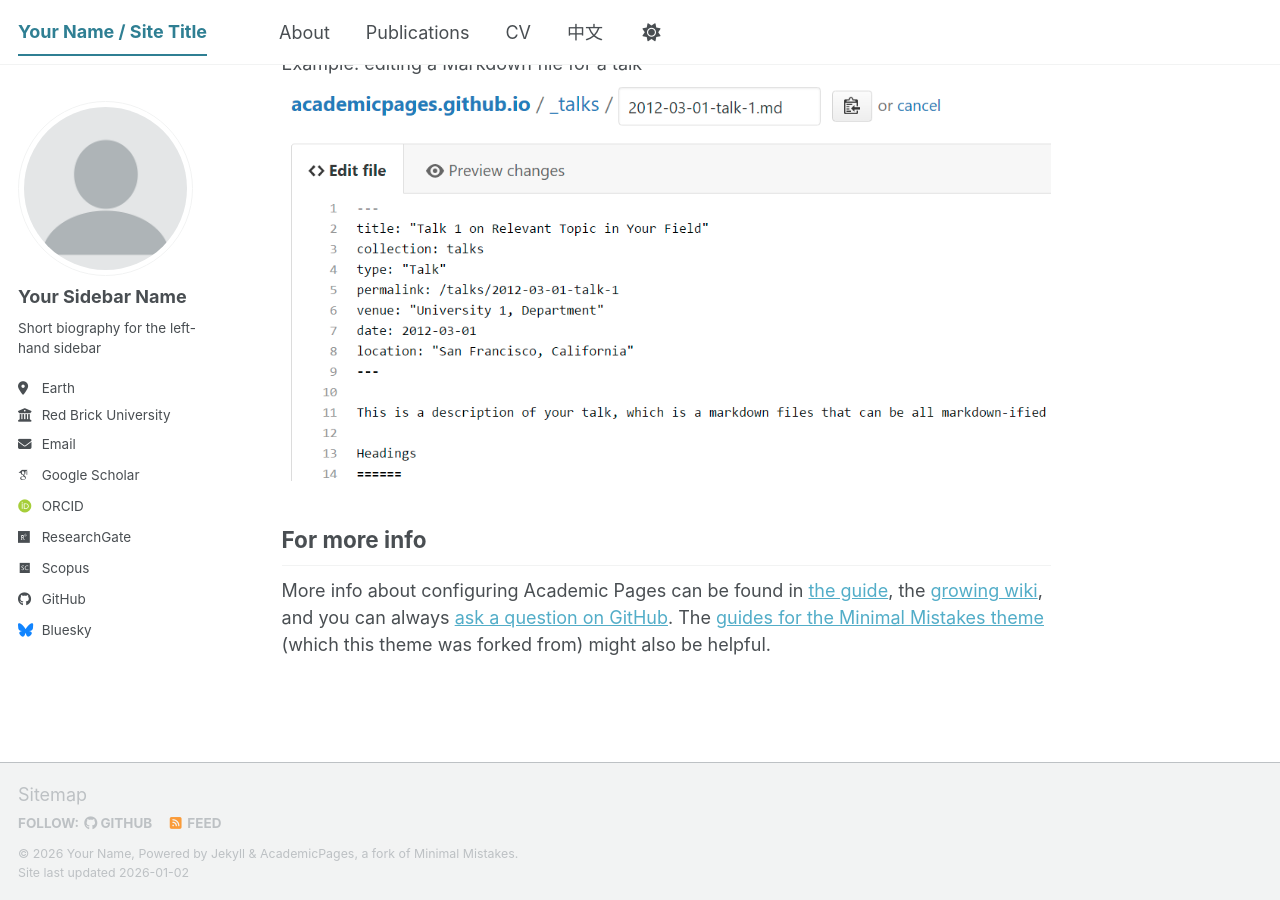
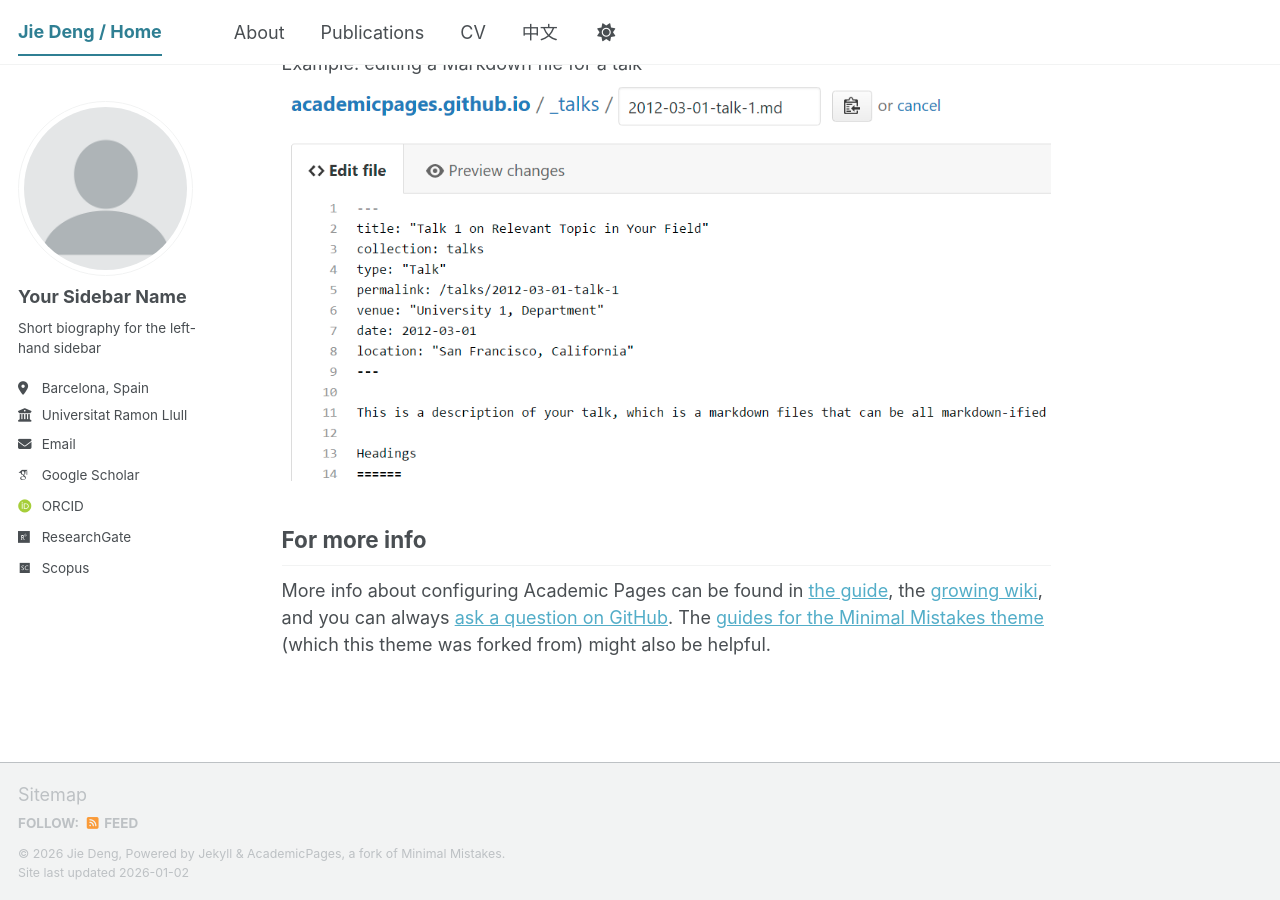
Before and after one commit to dengjie837-jpg/jiedeng.github.io, a Jekyll site: the page built from _pages/about.md, in a window 1280 px wide and 900 px high, scrolled down 2720 px. Built offline with Jekyll 4.4.1, drawn with Linux system fonts in a browser that asks for light colours; some web fonts are replaced; a script bundle is joined from its source files by our own code; library files that are not in the unit come from our copies.

Commit message:
Update _config.yml

```diff
--- a/_config.yml
+++ b/_config.yml
@@ -9,10 +9,10 @@
 # Basic Site Settings
 locale                   : "en-US"
 site_theme               : "default" # The available themes options are "default", "air", "sunrise", "mint", "dirt" and "contrast"
-title                    : "Your Name / Site Title"
+title                    : "Jie Deng / Home"
 title_separator          : "-"
-name                     : &name "Your Name"
-description              : &description "Your Name's academic portfolio"   # Update this with a general description of your site, this is the default if not overridden by a page
+name                     : &name "Jie Deng"
+description              : &description "This is Jie Deng"   # Update this with a general description of your site, this is the default if not overridden by a page
 url                      : https://academicpages.github.io # The base hostname & protocol for your site e.g. "https://[your GitHub username].github.io",
                                                            # or if you already have some other page hosted on Github then use "https://[your GitHub username].github.io/[Your Repo Name]"
 baseurl                  : "" # the subpath of your site, e.g. "/blog"
@@ -27,10 +27,10 @@
   name             : "Your Sidebar Name"
   pronouns         : # example: "she/her"
   bio              : "Short biography for the left-hand sidebar"
-  location         : "Earth"
-  employer         : "Red Brick University"
+  location         : "Barcelona, Spain"
+  employer         : "Universitat Ramon Llull"
   uri              : # URL
-  email            : "none@example.org"
+  email            : "jie.deng@salle.url.edu"
 
   # Academic websites
   #academia         : # URL
@@ -51,13 +51,13 @@
   bitbucket        : # Username - Update with your username on the site
   codepen          : # Username
   dribbble         : # Username
-  github           : "academicpages"
+  #github           : "academicpages"
   kaggle           : # Username
   stackoverflow    : # User number or user number and name (i.e., use "1" or "1/jeff-atwood")
 
   # Social media
   artstation       : # Username
-  bluesky          : "bsky.app" # Replace this with you Bluesky username
+  #bluesky          : "bsky.app" # Replace this with you Bluesky username
   facebook         : # Username
   flickr           : # Username
   foursquare       : # Username
```
